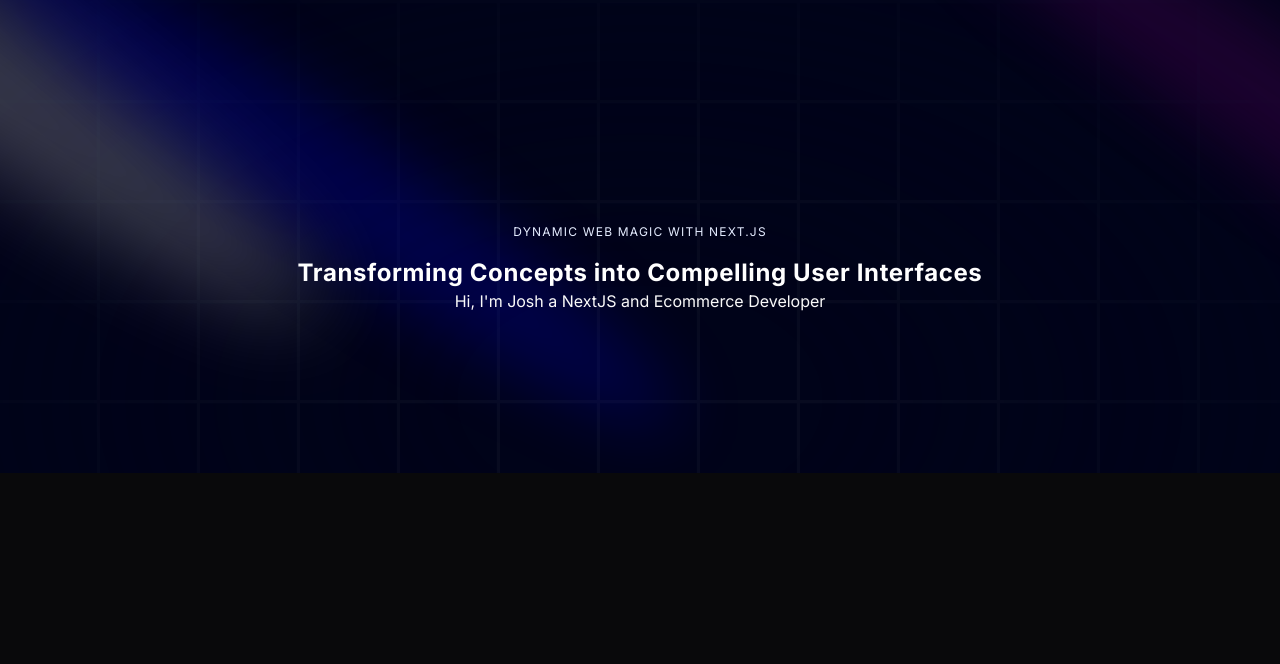
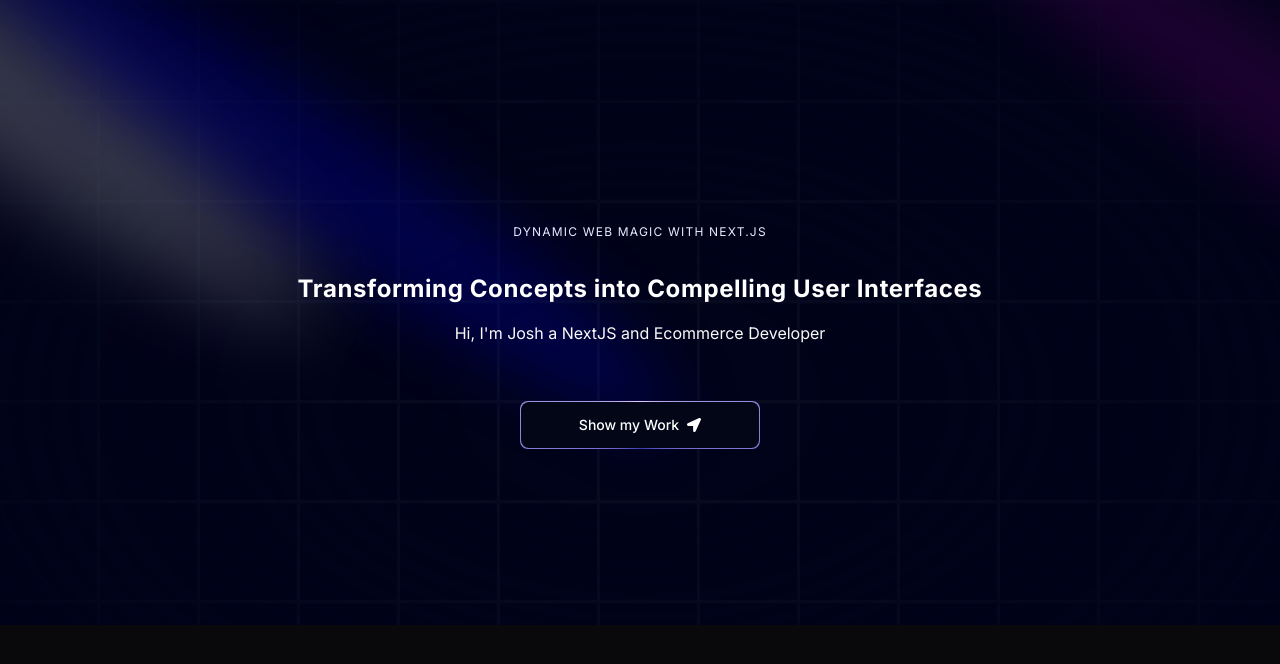
Before and after one commit to 2015jtw/portfolio-redesign2024, a Next.js app: page / in a window 1280 px wide. Shown: the top 664 px of the page. Built offline with nearby package versions, Linux system fonts and the light colour scheme.

Commit message:
react icons

```diff
--- a/app/components/hero.tsx
+++ b/app/components/hero.tsx
@@ -2,6 +2,8 @@
 import { Spotlight } from "./ui/Spotlight";
 import { GridBackgroundDemo } from "./ui/gridBackground";
 import { TextGenerateEffect } from "./ui/text-generate-effect";
+import MagicButton from "./ui/magicButton";
+import { FaLocationArrow } from "react-icons/fa";
 
 const Hero = () => {
   return (
@@ -24,12 +26,20 @@
             Dynamic Web Magic with Next.js
           </h2>
           <TextGenerateEffect
-            className="text-center text-[40px] md:text-5xl lg:text-6xl"
+            className="text-center text-[40px] md:text-5xl lg:text-6xl py-4"
             words="Transforming Concepts into Compelling User Interfaces"
           />
           <p className="text-center">
             Hi, I&apos;m Josh a NextJS and Ecommerce Developer
           </p>
+          <a href="#about" className="py-4">
+            <MagicButton
+              title="Show my Work"
+              icon={<FaLocationArrow />}
+              position="right"
+              otherClass="gap-2"
+            />
+          </a>
         </div>
       </div>
     </div>
--- /dev/null
+++ b/app/components/ui/magicButton.tsx
@@ -0,0 +1,37 @@
+import React from "react";
+
+interface MagicButtonProps {
+  title: string;
+  icon: React.ReactNode;
+  position: string;
+  handleClick?: () => void;
+  otherClass?: string;
+}
+
+const MagicButton: React.FC<MagicButtonProps> = ({
+  title,
+  icon,
+  position,
+  handleClick,
+  otherClass,
+}) => {
+  return (
+    <div className={otherClass}>
+      <button
+        className="relative w-full inline-flex h-12 overflow-hidden rounded-lg p-[1px] focus:outline-none md:w-60 md:mt-10"
+        onClick={handleClick}
+      >
+        <span className="absolute inset-[-1000%] animate-[spin_2s_linear_infinite] bg-[conic-gradient(from_90deg_at_50%_50%,#E2CBFF_0%,#393BB2_50%,#E2CBFF_100%)]" />
+        <span
+          className={`${otherClass} inline-flex h-full w-full cursor-pointer items-center justify-center rounded-lg bg-slate-950 px-7 text-sm font-medium text-white backdrop-blur-3xl`}
+        >
+          {position === "left" && icon}
+          {title}
+          {position === "right" && icon}
+        </span>
+      </button>
+    </div>
+  );
+};
+
+export default MagicButton;
--- a/package.json
+++ b/package.json
@@ -16,6 +16,7 @@
     "next-themes": "^0.3.0",
     "react": "^18",
     "react-dom": "^18",
+    "react-icons": "^5.2.1",
     "tailwind-merge": "^2.4.0",
     "tailwindcss-animate": "^1.0.7"
   },
```
Also changed, not shown: 1 other file (tests, documents, lock files or other folders).
